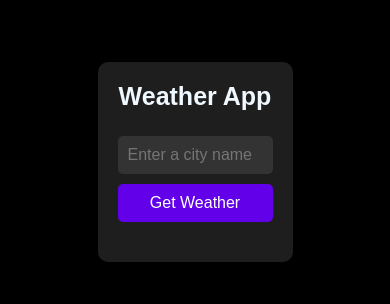
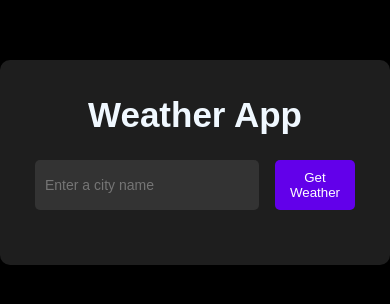
Before and after one commit to jayvina/Weather-Cast, a plain HTML site: page index.html in a window 390 px wide. Shown: the part 260-564 px from the top of the page. Drawn offline with Linux system fonts and the light colour scheme.

Commit message:
Update style.css

```diff
--- a/style.css
+++ b/style.css
@@ -92,32 +92,3 @@ button:hover {
   display: flex;
   justify-content: flex-start;
 }
-@media screen and (max-width: 600px) {
-  .container {
-    width: 50%;
-    padding: 20px;
-  }
-
-  h1 {
-    font-size: 25px;
-  }
-
-  .input-container {
-    flex-direction: column;
-    gap: 10px;
-  }
-
-  input[type="text"],
-  button {
-    width: 100%;
-    font-size: 16px;
-  }
-
-  #city-name,
-  #temperature,
-  #description {
-    font-size: 16px;
-    justify-content: center;
-    text-align: center;
-  }
-}
```
